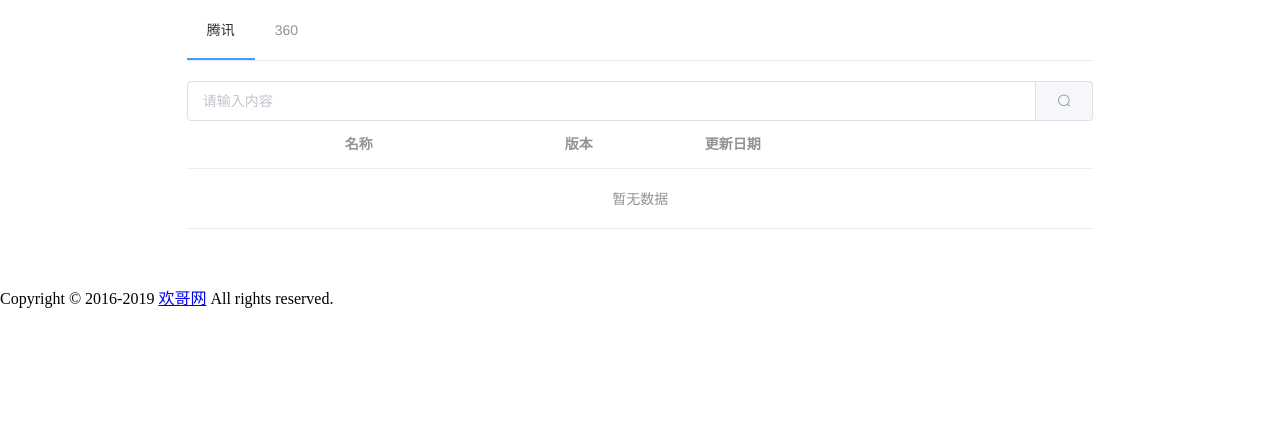
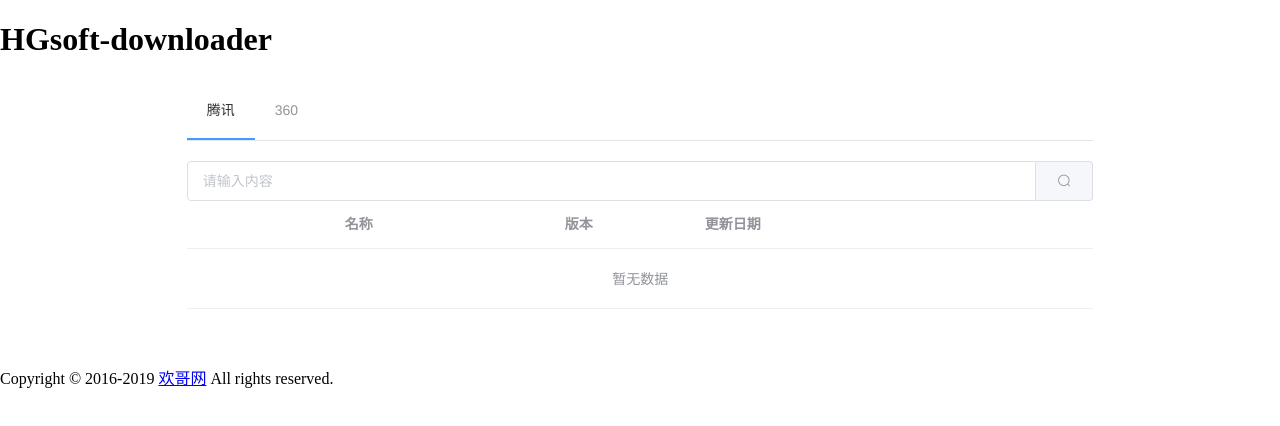
Before and after one commit to HuanGeNet/HGsoft-downloader, a plain HTML site: page index.html in a window 1280 px wide. Drawn offline with Linux system fonts and the light colour scheme.

Commit message:
Update index.html

```diff
--- a/index.html
+++ b/index.html
@@ -12,6 +12,7 @@
 <link href=css/app.c280b974.css rel=stylesheet>
 </head>
 <body>
+<h1>HGsoft-downloader</h1>
 <noscript><strong>We're sorry but soft-downloader doesn't work properly without JavaScript enabled. Please enable it to continue.</strong></noscript>
 <div id=app></div>
 <script src=js/app.6604d56d.js></script>
```
